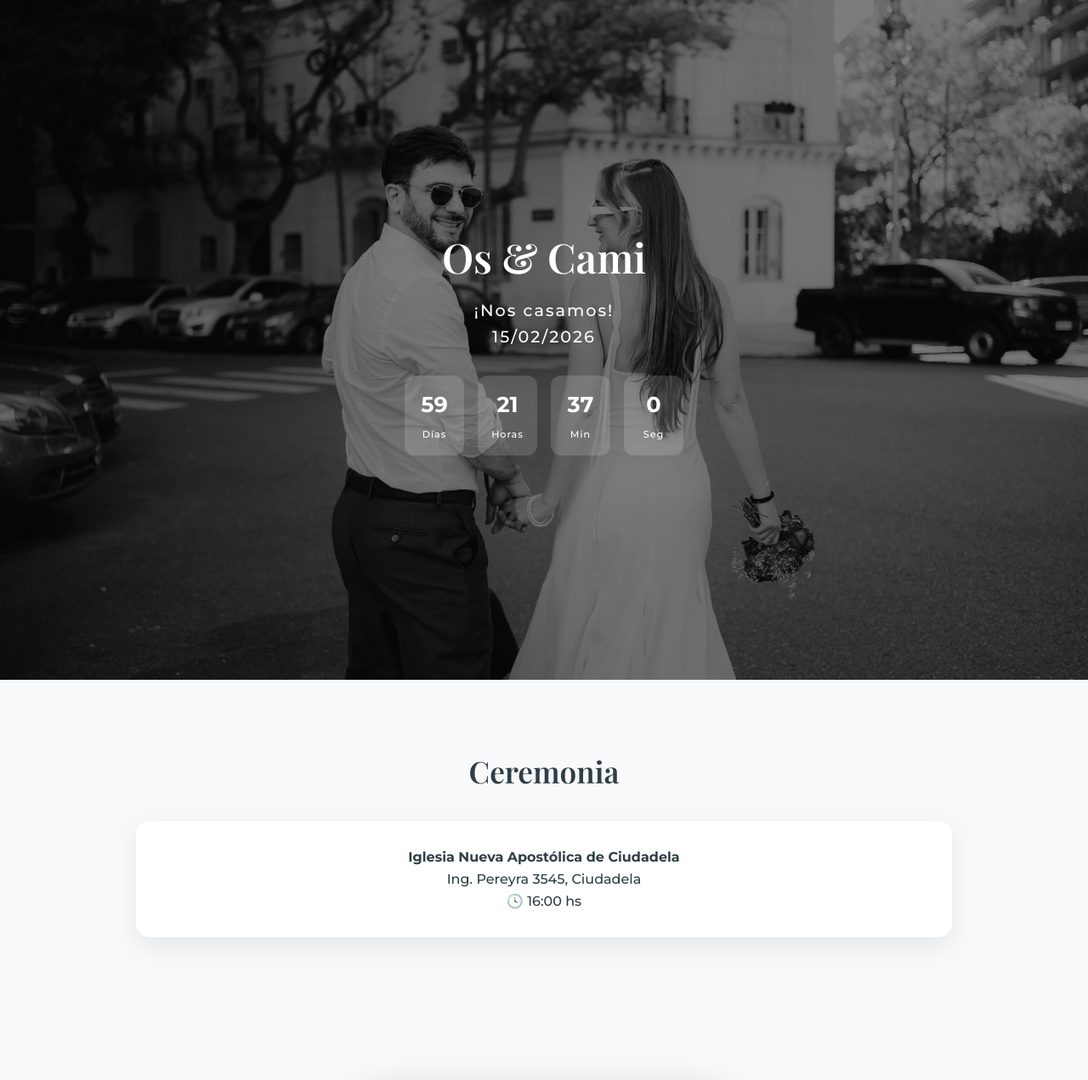
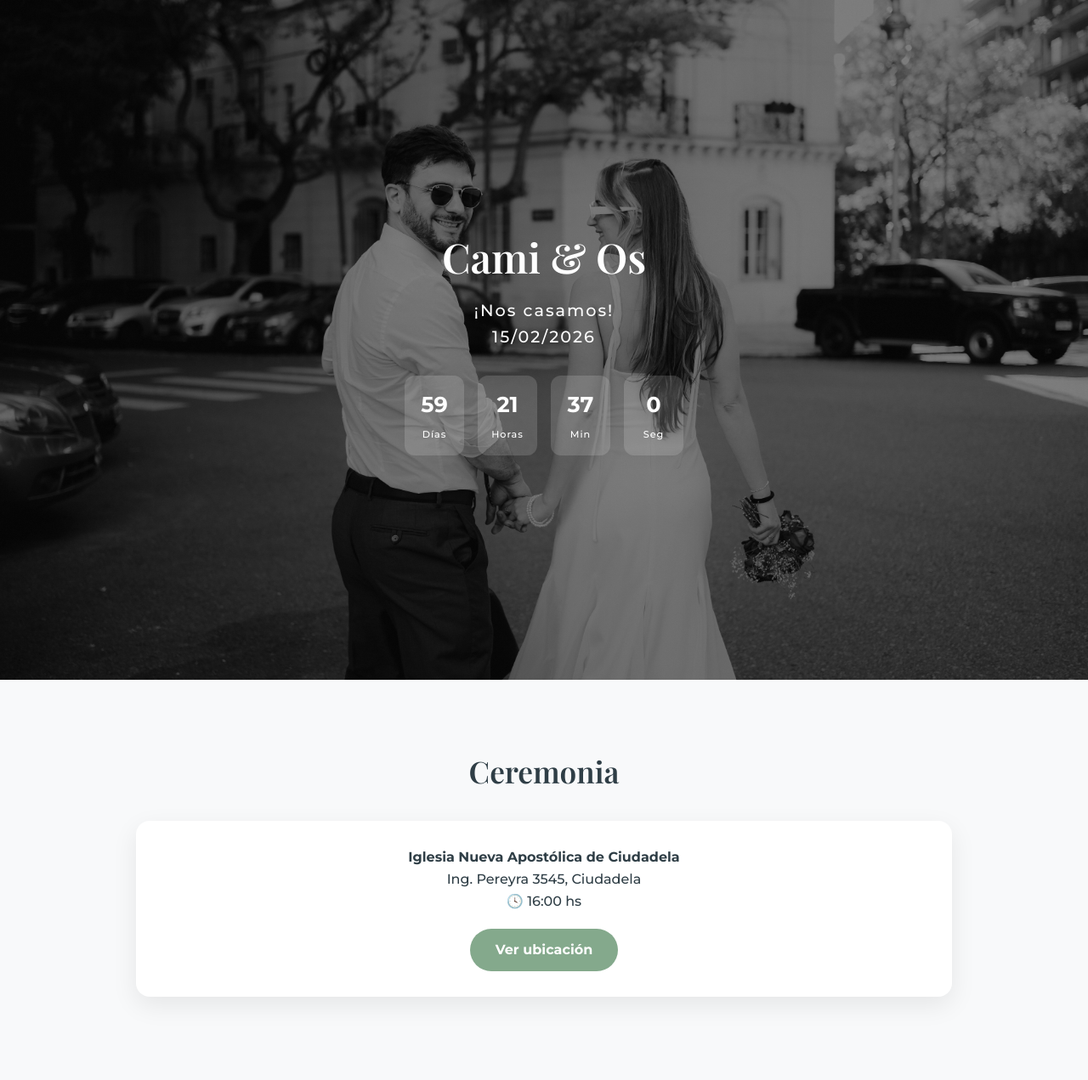
Before and after one commit to fajouri/oscami, a plain HTML site: page index.html in a window 1280 px wide. Shown: the top 1271 px of the page at 85% size. Drawn offline with nearby package versions, Linux system fonts and the light colour scheme.

Commit message:
add google maps

```diff
--- a/index.html
+++ b/index.html
@@ -2,7 +2,7 @@
 <html lang="es">
 <head>
   <meta charset="UTF-8" />
-  <title>Boda | Os & Cami</title>
+  <title>Boda | Cami & Os</title>
   <meta name="viewport" content="width=device-width, initial-scale=1.0" />
 
   <!-- Google Fonts -->
@@ -172,7 +172,7 @@
 <!-- HERO -->
 <header>
   <div>
-    <h1>Os & Cami</h1>
+    <h1>Cami & Os</h1>
     <p>¡Nos casamos!</p>
     <p>15/02/2026</p>
     <div id="countdown">
@@ -192,6 +192,10 @@
     <p><strong>Iglesia Nueva Apostólica de Ciudadela</strong></p>
     <p>Ing. Pereyra 3545, Ciudadela</p>
     <p>🕓 16:00 hs</p>
+    <a class="btn" target="_blank"
+href="https://www.google.com/maps/search/?api=1&query=Iglesia+Nueva+Apostolica+de+Ciudadela">
+  Ver ubicación
+</a>
   </div>
 </section>
 
@@ -207,6 +211,10 @@
     <p><strong>La Posta Eventos</strong></p>
     <p>Ruta Panamericana Ramal Pilar km 40,5</p>
     <p>🕡 18:30 hs</p>
+    <a class="btn" target="_blank"
+href="https://www.google.com/maps/search/?api=1&query=La+Posta+Eventos+Pilar">
+  Cómo llegar
+</a>
   </div>
 </section>
 
@@ -282,7 +290,7 @@
 
 <footer>
   <p>Con amor</p>
-  <p>Os & Cami</p>
+  <p>Cami & Os</p>
 </footer>
 
 <script>
```
